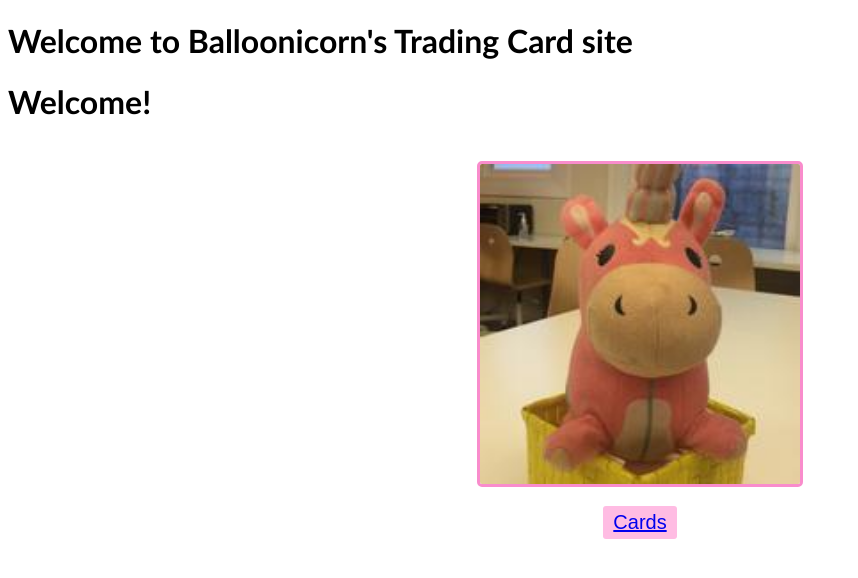
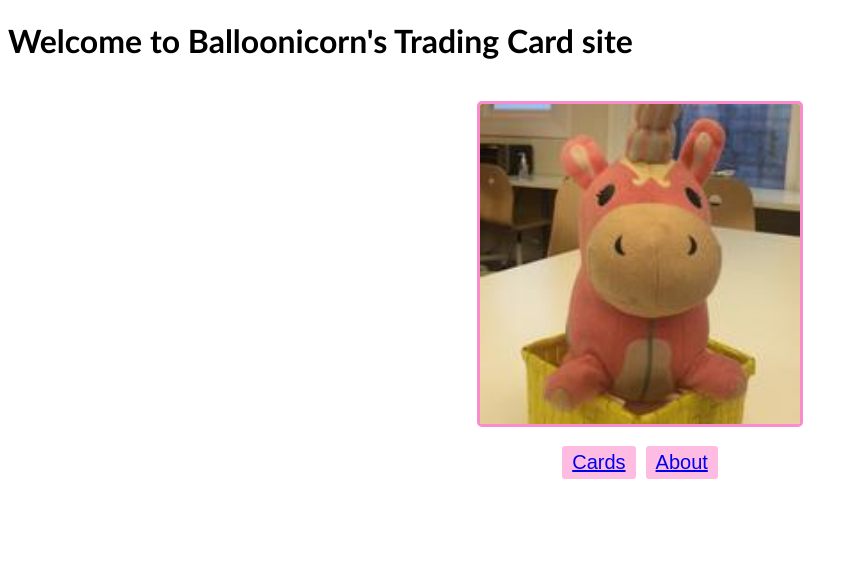
Before and after one commit to RoseannaM/hb-react-lab, a Flask app: page / in a window 1280 px wide. Shown: the top 578 px of the page, without its empty margins (0-858 px from the left). Run offline with Flask 2, Linux system fonts and the light colour scheme; some libraries are stand-ins or nearby versions.

Commit message:
more styles, oh no

```diff
--- a/server.py
+++ b/server.py
@@ -15,6 +15,12 @@ def show_cards():
 
 	return render_template("cards.html")
 
+@app.route("/about")
+def about_page():
+    """Show all trpage about the author."""
+
+    return render_template("about.html")
+
 
 
 
--- a/static/css/site.css
+++ b/static/css/site.css
@@ -12,6 +12,8 @@ div.card {
 div.card img {
     border: double 6px #5721f3;
     border-radius: 50%;
+    width: 10em;
+    height: 10em;
 }
 
 body {
@@ -34,14 +36,38 @@ body {
     border: 3px solid #f98ccc;
     border-radius: 5px;
 }
+#btn-container {
+    display: block;
+    margin: auto;
+    text-align: center;
+}
 
 button {
+    margin: 0 5px;
     background-color: #ffbce3;
     border-style: none;
     border-radius: 3px;
     padding: 5px 10px;
     font-size: 20px;
-    display: block;
+}
+
+#about-container{
+    margin: 20em auto;
+    display: flex;
+    flex-direction: column;
+    text-align: center;
+    justify-items: center;
+}
+
+#about-page {
+    width: 80px;
     margin: auto;
-    text-align: center;
+    border: solid 2px pink;
+    border-radius: 100px;
+    height: 80px;
 }
+
+#about-page p {
+    font-size: 12px;
+    line-height: 1.5;
+}
--- a/static/js/homepage.jsx
+++ b/static/js/homepage.jsx
@@ -2,14 +2,17 @@ class Homepage extends React.Component {
 	render(){
 		return (
             <div>
-            <h1>Welcome!</h1>
             <br/>
-
             <img id="homepage-img" src="/static/img/balloonicorn.jpg"/>
             <br/>
+            <div id="btn-container">
             <button>
-                <a class="btn" href="/cards">Cards</a>
+                <a className="btn" href="/cards">Cards</a>
             </button>
+            <button>
+                <a className="btn" href="/about">About</a>
+            </button>
+            </div>
             </div>
             );
 	}
--- a/templates/base.html
+++ b/templates/base.html
@@ -16,7 +16,7 @@
 
 </head>
 <body>
-	<h1>Welcome to Balloonicorn's Trading Card site</h1>
+
 
 	<!-- Include the page's content with this block. -->
 	{% block body %}
--- a/templates/cards.html
+++ b/templates/cards.html
@@ -11,15 +11,11 @@
 <div id="cards-container">
     <!-- Mount Balloonicorn's card on to this element. -->
     <div class="card-componet" id="balloonicorn"></div>
-
     <!-- Mount Float's card on to this element. -->
     <div class="card-componet" id="float"></div>
-
     <!-- Mount Llambda's card on to this element. -->
     <div class="card-componet" id="llambda"></div>
-
     <div class="card-componet" id="xor"></div>
-
     <div class="card-componet" id="seedpy"></div>
-<div>
+</div>
 {% endblock %}
--- a/templates/homepage.html
+++ b/templates/homepage.html
@@ -8,7 +8,7 @@
 
 
 {% block body %}
-
+<h1>Welcome to Balloonicorn's Trading Card site</h1>
 <!-- Mount your react components on to this element. -->
 <div id="app"></div>
 
```
Also changed, not shown: static/js/about.jsx (added, +12 -0 lines), templates/about.html (added, +14 -0 lines).
